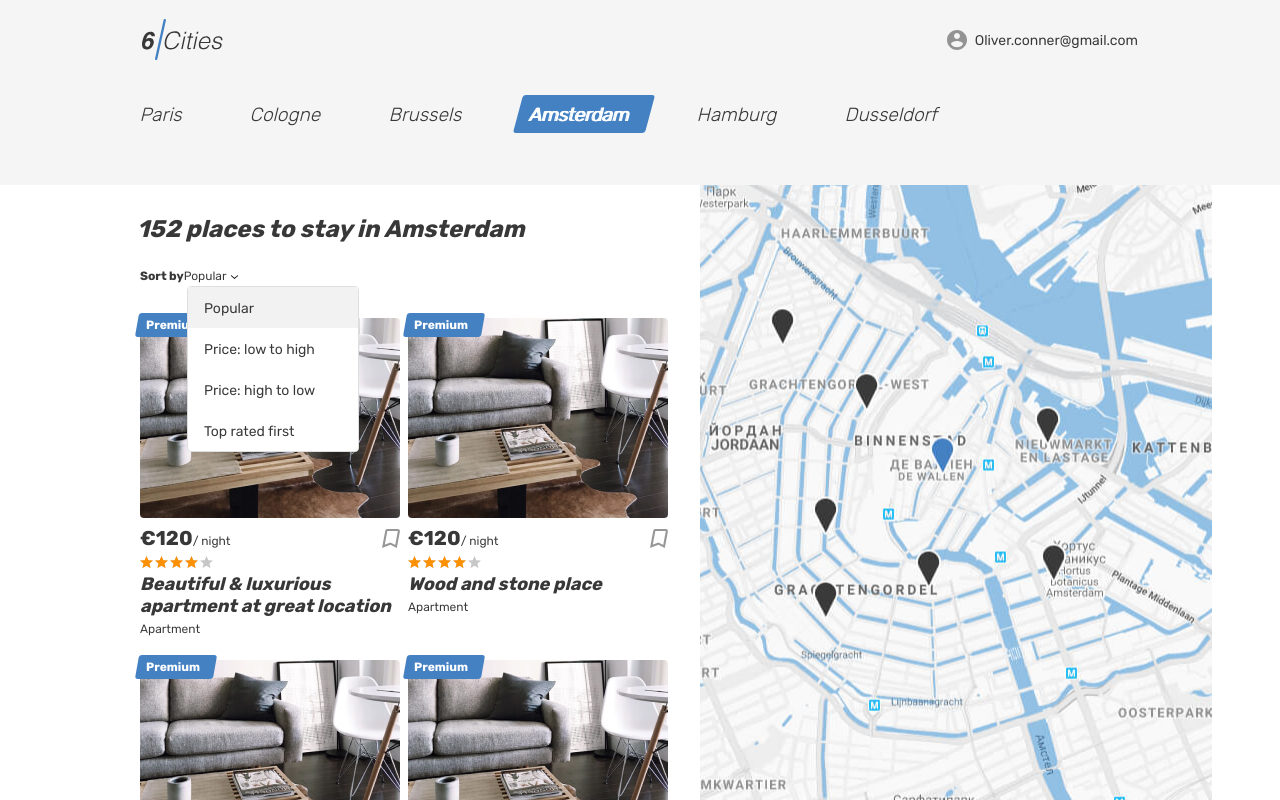
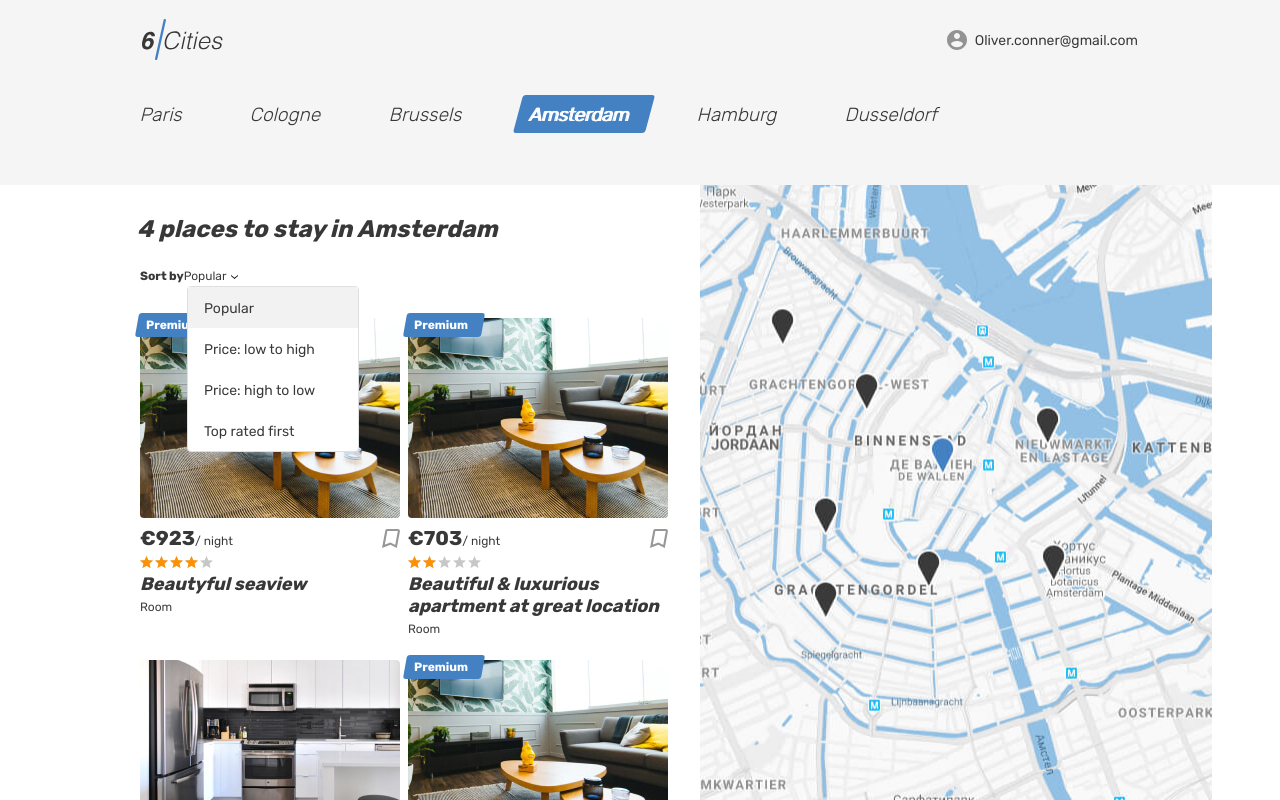
Before and after one commit to pshkuro/six-cities, a React app: page / in a window 1280 px wide. Built offline with nearby package versions, Linux system fonts and the light colour scheme.

Commit message:
Create place-list, place-card component, plug mocks

```diff
--- a/src/components/app/app.jsx
+++ b/src/components/app/app.jsx
@@ -1,20 +1,13 @@
 import Main from "../main/main.jsx";
 import PropTypes from "prop-types";
 import React from "react";
+import {offers} from "../../mocks/offers.js";
 
 const advertCardTitleHandler = () => {};
 
-export default function App({advertsInfo}) {
-
+export default function App() {
   return (
-    <Main advertsInfo={advertsInfo}
+    <Main offers={offers}
       onAdvertCardTitleClick={advertCardTitleHandler}/>
   );
 }
-
-App.propTypes = {
-  advertsInfo: PropTypes.shape({
-    advertsCount: PropTypes.number.isRequired,
-    advertsDescription: PropTypes.arrayOf(PropTypes.string.isRequired),
-  }).isRequired,
-};
--- a/src/components/main/main.jsx
+++ b/src/components/main/main.jsx
@@ -1,9 +1,8 @@
 import PropTypes from "prop-types";
+import PlaceList from "../places-list/place-list.jsx";
 import React from "react";
 
-export default function Main({advertsInfo, onAdvertCardTitleClick}) {
-  const {advertsCount, advertsDescription} = advertsInfo;
-
+export default function Main({offers, onAdvertCardTitleClick}) {
   return (
     <div className="page page--gray page--main">
       <header className="header">
@@ -71,7 +70,7 @@ export default function Main({advertsInfo, onAdvertCardTitleClick}) {
           <div className="cities__places-container container">
             <section className="cities__places places">
               <h2 className="visually-hidden">Places</h2>
-              <b className="places__found">{advertsCount} places to stay in Amsterdam</b>
+              <b className="places__found">{offers.length} places to stay in Amsterdam</b>
               <form className="places__sorting" action="#" method="get">
                 <span className="places__sorting-caption">Sort by</span>
                 <span className="places__sorting-type" tabIndex="0">
@@ -93,46 +92,9 @@ export default function Main({advertsInfo, onAdvertCardTitleClick}) {
                   <option className="places__option" value="top-rated">Top rated first</option>
                 </select> */}
               </form>
-              <div className="cities__places-list places__list tabs__content">
-                {advertsDescription.map((description) => (
-                  <article className="cities__place-card place-card" key={description}>
-                    <div className="place-card__mark">
-                      <span>Premium</span>
-                    </div>
-                    <div className="cities__image-wrapper place-card__image-wrapper">
-                      <a href="#">
-                        <img className="place-card__image" src="img/apartment-01.jpg" width="260" height="200" alt="Place image" />
-                      </a>
-                    </div>
-                    <div className="place-card__info">
-                      <div className="place-card__price-wrapper">
-                        <div className="place-card__price">
-                          <b className="place-card__price-value">&euro;120</b>
-                          <span className="place-card__price-text">&#47;&nbsp;night</span>
-                        </div>
-                        <button className="place-card__bookmark-button button" type="button">
-                          <svg className="place-card__bookmark-icon" width="18" height="19">
-                            <use xlinkHref="#icon-bookmark"></use>
-                          </svg>
-                          <span className="visually-hidden">To bookmarks</span>
-                        </button>
-                      </div>
-                      <div className="place-card__rating rating">
-                        <div className="place-card__stars rating__stars">
-                          <span style={{width: `80%`}}></span>
-                          <span className="visually-hidden">Rating</span>
-                        </div>
-                      </div>
-                      <h2
-                        className="place-card__name"
-                        onClick={onAdvertCardTitleClick}>
-                        <a href="#">{description}</a>
-                      </h2>
-                      <p className="place-card__type">Apartment</p>
-                    </div>
-                  </article>
-                ))}
-              </div>
+              {<PlaceList
+                offers={offers}
+                onAdvertCardTitleClick={onAdvertCardTitleClick}/>}
             </section>
             <div className="cities__right-section">
               <section className="cities__map map"></section>
@@ -145,9 +107,5 @@ export default function Main({advertsInfo, onAdvertCardTitleClick}) {
 }
 
 Main.propTypes = {
-  advertsInfo: PropTypes.shape({
-    advertsCount: PropTypes.number.isRequired,
-    advertsDescription: PropTypes.arrayOf(PropTypes.string.isRequired),
-  }).isRequired,
   onAdvertCardTitleClick: PropTypes.func.isRequired,
 };
--- /dev/null
+++ b/src/components/place-card/place-card.jsx
@@ -0,0 +1,63 @@
+import PropTypes from "prop-types";
+import React, {PureComponent} from "react";
+
+const ratingStars = {
+  '0': 0,
+  '1': 20,
+  '2': 40,
+  '3': 60,
+  '4': 80,
+  '5': 100
+};
+
+export default class PlaceCard extends PureComponent {
+  constructor(props) {
+    super(props);
+  }
+
+  render() {
+    const {offer, onAdvertCardTitleClick} = this.props;
+    const {picture, premium, cost, description, type, rating} = offer;
+
+    return (
+      <article className="cities__place-card place-card">
+        {premium ?
+          <div className="place-card__mark">
+            <span>Premium</span>
+          </div>
+          : ``}
+        <div className="cities__image-wrapper place-card__image-wrapper">
+          <a href="#">
+            <img className="place-card__image" src={picture} width="260" height="200" alt="Place image" />
+          </a>
+        </div>
+        <div className="place-card__info">
+          <div className="place-card__price-wrapper">
+            <div className="place-card__price">
+              <b className="place-card__price-value">&euro;{cost}</b>
+              <span className="place-card__price-text">&#47;&nbsp;night</span>
+            </div>
+            <button className="place-card__bookmark-button button" type="button">
+              <svg className="place-card__bookmark-icon" width="18" height="19">
+                <use xlinkHref="#icon-bookmark"></use>
+              </svg>
+              <span className="visually-hidden">To bookmarks</span>
+            </button>
+          </div>
+          <div className="place-card__rating rating">
+            <div className="place-card__stars rating__stars">
+              <span style={{width: `${ratingStars[rating]}%`}}></span>
+              <span className="visually-hidden">Rating</span>
+            </div>
+          </div>
+          <h2
+            className="place-card__name"
+            onClick={onAdvertCardTitleClick}>
+            <a href="#">{description}</a>
+          </h2>
+          <p className="place-card__type">{type}</p>
+        </div>
+      </article>
+    );
+  }
+}
--- /dev/null
+++ b/src/components/places-list/place-list.jsx
@@ -0,0 +1,29 @@
+import React, {PureComponent} from "react";
+import PlaceCard from "../place-card/place-card.jsx";
+
+
+export default class PlaceList extends PureComponent {
+  constructor(props) {
+    super(props);
+    this.state = {
+      activeComponent: 0,
+    };
+  }
+
+  render() {
+    const {offers, onAdvertCardTitleClick} = this.props;
+
+    return (
+      <div className="cities__places-list places__list tabs__content">
+        {offers.map((offer, i) => (
+          <PlaceCard
+            offer={offer}
+            onAdvertCardTitleClick={onAdvertCardTitleClick}
+            key={`${i}-${offer.description}`}/>
+        ))}
+      </div>
+    );
+  }
+
+
+}
--- a/src/index.js
+++ b/src/index.js
@@ -3,14 +3,8 @@ import {offers} from "./mocks/offers.js";
 import React from "react";
 import ReactDom from "react-dom";
 
-const AdvertsInfo = {
-  advertsCount: 152,
-  advertsDescription: [`Beautiful & luxurious apartment at great location`, `Wood and stone place`, `Beautyful seaview`, `Fantastic house with swimming pull`],
-};
-console.log(offers);
-
 
 ReactDom.render(
-    <App advertsInfo={AdvertsInfo}/>,
+    <App offers={offers}/>,
     document.querySelector(`#root`)
 );
--- a/src/mocks/offers.js
+++ b/src/mocks/offers.js
@@ -1,5 +1,6 @@
 import {getRandomArrayItem, getRandomIntegerNumber, getRandomIntegerRoundingNumber} from "../utils/common.js";
 
+const OFFERS_NUMBER = 4;
 const OfferInfo = {
   PICTURE: [`img/apartment-01.jpg`, `img/apartment-02.jpg`, `img/apartment-03.jpg`],
   DESCRIPTION: [`Beautiful & luxurious apartment at great location`, `Wood and stone place`, `Beautyful seaview`, `Fantastic house with swimming pull`],
@@ -9,7 +10,7 @@ const OfferInfo = {
 const generateOffer = () => {
   return {
     picture: getRandomArrayItem(OfferInfo.PICTURE),
-    premium: getRandomIntegerNumber(0, 1),
+    premium: getRandomIntegerNumber(0, 2),
     cost: getRandomIntegerNumber(50, 999),
     description: getRandomArrayItem(OfferInfo.DESCRIPTION),
     type: getRandomArrayItem(OfferInfo.TYPE),
@@ -23,4 +24,4 @@ const generateOffers = (count) => {
   .map(generateOffer);
 };
 
-export const offers = generateOffers(4);
+export const offers = generateOffers(OFFERS_NUMBER);
--- a/src/utils/common.js
+++ b/src/utils/common.js
@@ -1,15 +1,12 @@
-// Функция генерации случ эл заданного массива
 export const getRandomArrayItem = (arr) => {
   const index = Math.floor(Math.random() * arr.length);
   return arr[index];
 };
 
-// Генерация случ числа от мин до макс
 export const getRandomIntegerNumber = (min, max) => {
   return min + Math.floor(Math.random() * (max - min));
 };
 
-// Генерация случайного числа от мин до макс с округлением до n после запятой
 export const getRandomIntegerRoundingNumber = (min, max, n) => {
   return (Math.random() * (max - min)).toFixed(n);
 };
```
